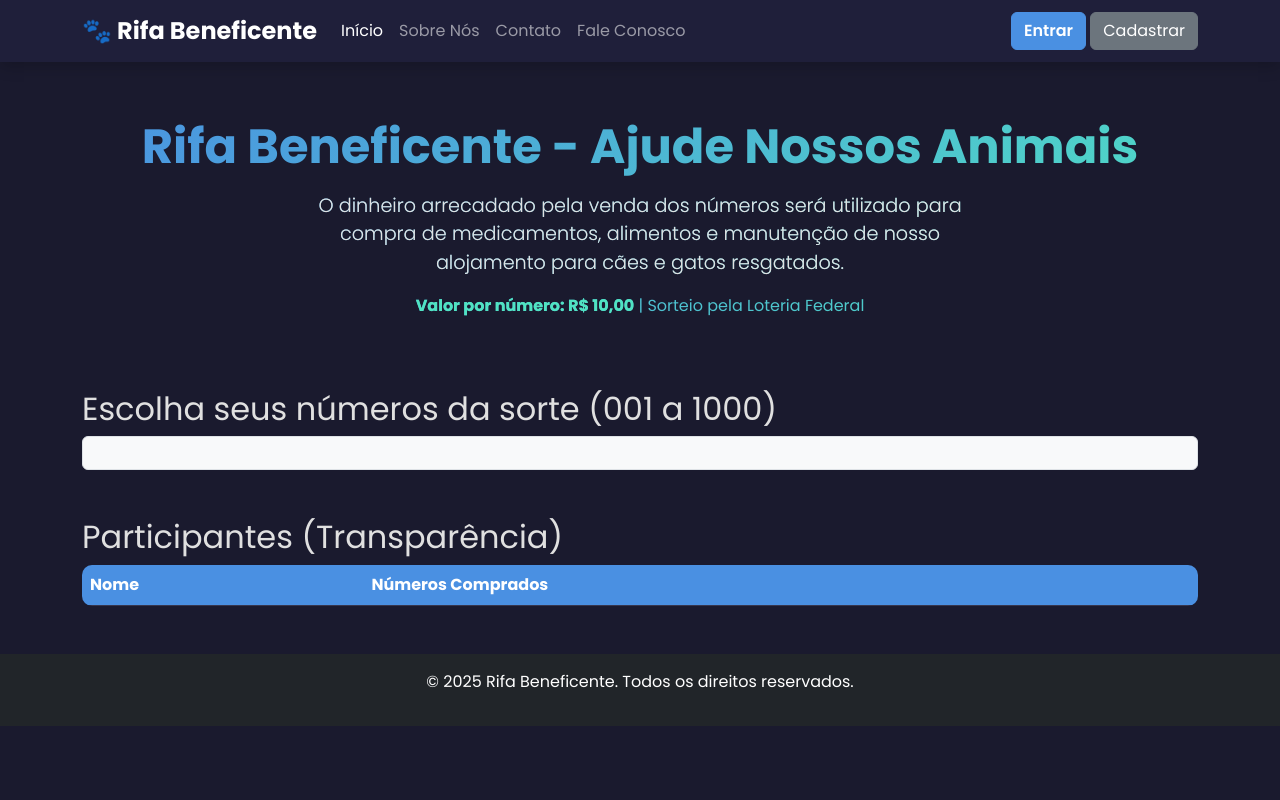
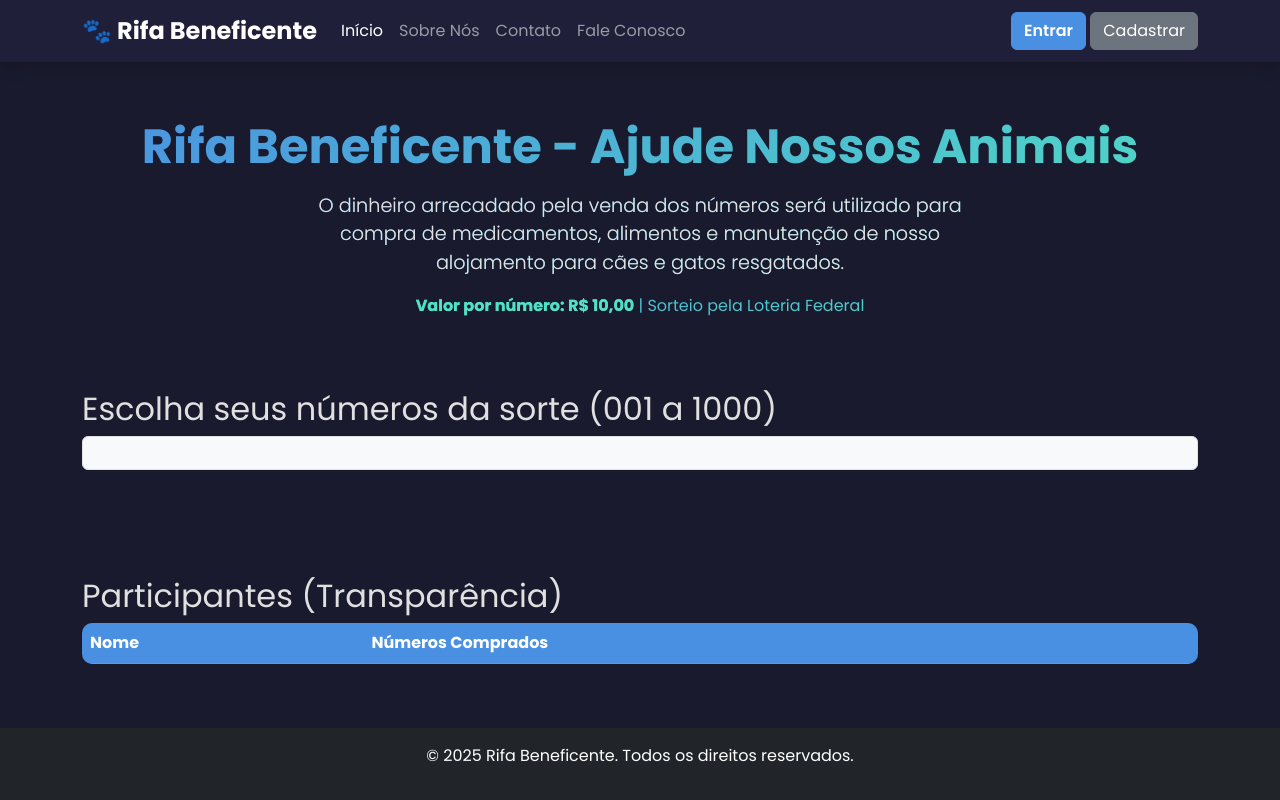
Before and after one commit to nilsong87/riffa-beneficente, a plain HTML site: page index.html in a window 1280 px wide. Drawn offline with nearby package versions, Linux system fonts and the light colour scheme; no server answers.

Commit message:
first commit 4

```diff
--- a/style.css
+++ b/style.css
@@ -19,6 +19,14 @@ body {
     font-family: 'Poppins', sans-serif;
     -webkit-font-smoothing: antialiased;
     -moz-osx-font-smoothing: grayscale;
+    display: flex;
+    flex-direction: column;
+    min-height: 100vh;
+}
+
+/* --- General Layout --- */
+main {
+    flex-grow: 1;
 }
 
 /* --- Navbar & Header --- */
```
